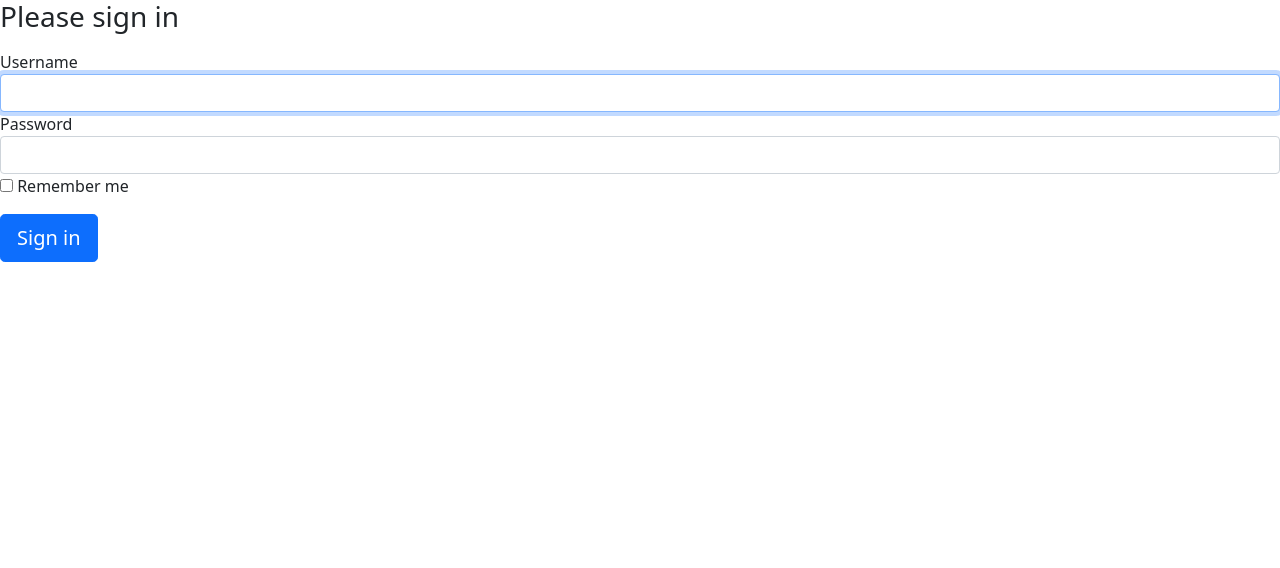
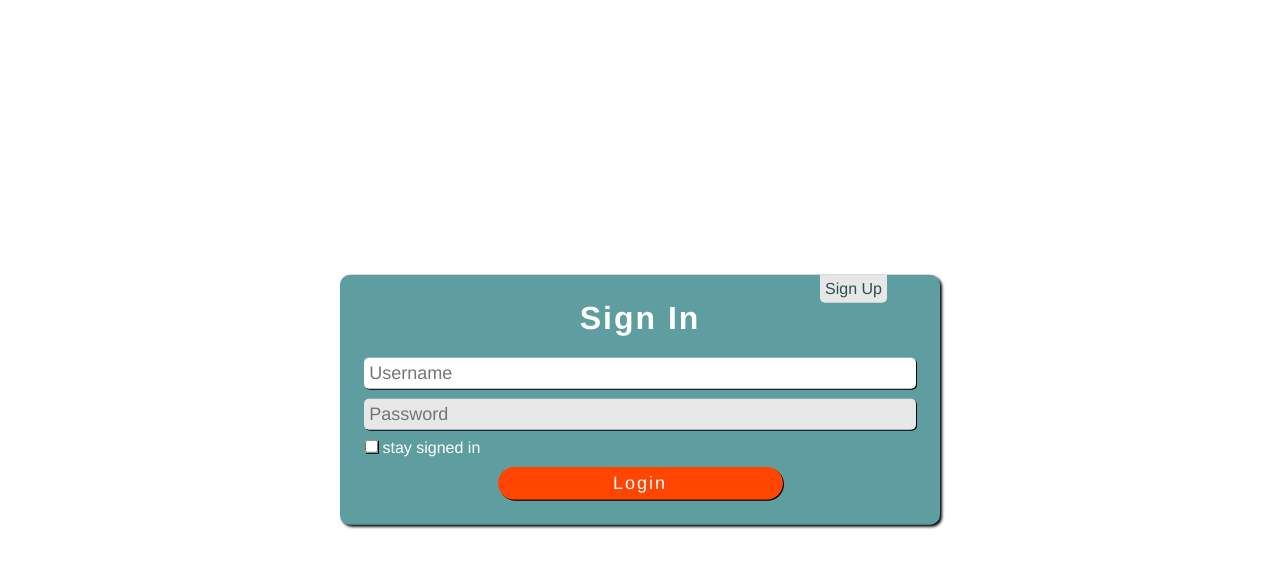
Before and after one commit to mari0theminer/CSS-chat-app, a Symfony app: template app/templates/security/login.html.twig in a window 1280 px wide. Shown: the top 568 px of the page. Run offline with Twig, Linux system fonts and the light colour scheme; the template is opened without the code that fills it, so the values that code supplies are empty; some libraries are stand-ins or nearby versions.

Commit message:
css einbinden

```diff
--- a/app/composer.json
+++ b/app/composer.json
@@ -5,6 +5,7 @@
         "php": "^7.2.5",
         "ext-ctype": "*",
         "ext-iconv": "*",
+        "ext-json": "*",
         "doctrine/doctrine-migrations-bundle": "^2.1",
         "sensio/framework-extra-bundle": "^5.1",
         "symfony/asset": "5.2.*",
@@ -36,8 +37,7 @@
         "symfony/web-link": "5.2.*",
         "symfony/webpack-encore-bundle": "^1.7",
         "symfony/yaml": "5.2.*",
-        "vich/uploader-bundle": "^1.15",
-      "ext-json": "*"
+        "vich/uploader-bundle": "^1.15"
     },
     "require-dev": {
         "symfony/debug-pack": "*",
--- /dev/null
+++ b/app/public/signInStyle.css
@@ -0,0 +1,128 @@
+*{
+    font-family: Helvetica, Arial, sans-serif;
+    color: darkslategrey;
+}
+
+.loginForm{
+    box-shadow: 2px 2px 3px black;
+    border-radius: 10px;
+    width: 600px;
+    margin-left: auto;
+    margin-right: auto;
+    background-color: cadetblue;
+    position: fixed;
+    top: 50%;
+    left: 50%;
+    transform: translate(-50%, -50%);
+}
+
+form{
+    margin: 25px 15px 25px 15px;
+}
+
+label{
+    color: white;
+}
+
+form input[type="checkbox"]{
+    margin: 10px 0px 0px 10px;
+    outline: none;
+    border: none;
+}
+
+form input[type="text"], input[type="password"]{
+    background-color: rgb(231, 231, 231);
+    border: none;
+    padding: 5px;
+    border-radius: 5px;
+    width: 95%;
+    display: block;
+    margin-left: auto;
+    margin-right: auto;
+    margin-top: 10px;
+    font-size: 18px;
+    outline: none;
+}
+
+form input:focus{
+    background-color: white;
+    box-shadow: 1px 1px black;
+}
+
+.signInButton, form input{
+    box-shadow: 1px 1px black;
+}
+
+.signInButton{
+    outline: none;
+    border: 1px solid transparent;
+    border-radius: 20px;
+    width: 50%;
+    display: block;
+    margin-top: 10px;
+    margin-left: auto;
+    margin-right: auto;
+    padding: 5px;
+    background-color: orangered;
+    font-size: 18px;
+    color: white;
+    letter-spacing: 2px;
+}
+
+.signInButton:active{
+    transform: translate(1px, 1px);
+}
+
+.signInButton:hover{
+    cursor: pointer;
+}
+
+h1{
+    color: white;
+    text-align: center;
+    letter-spacing: 2px;
+}
+
+h1:hover{
+    animation: example 5s infinite;
+}
+
+@keyframes example {
+    0% { color: white; }
+    15% { color: orange; }
+    25% { color: orangered; }
+    50% { color: darkred; }
+    75% { color: orangered; }
+    85% { color: orange; }
+    100% { color: white; }
+  }
+
+h5{
+    text-align: center;
+}
+
+.toSignUpPage{
+    text-decoration: none;
+    /* color: white; */
+}
+
+.toSignUpPage:hover{
+    color: white;
+}
+
+.toSignUp{
+    text-decoration: none;
+    position: fixed;
+    top: 0;
+    left: 80%;
+    border: none;
+    outline: none;
+    padding: 5px;
+    border-radius: 0px 0px 5px 5px;
+    background-color: rgb(231, 231, 231);
+}
+
+.toSignUp:hover{
+    color: orangered;
+    cursor: pointer;
+}
--- a/app/templates/base.html.twig
+++ b/app/templates/base.html.twig
@@ -2,10 +2,14 @@
 <html>
 <head>
     <meta charset="UTF-8">
+    <meta name="viewport" content="width=device-width, initial-scale=1.0">
     <title>{% block title %}Welcome!{% endblock %}</title>
     {% block stylesheets %}
-        <link href="https://cdn.jsdelivr.net/npm/bootstrap@5.0.0-beta1/dist/css/bootstrap.min.css" rel="stylesheet" integrity="sha384-giJF6kkoqNQ00vy+HMDP7azOuL0xtbfIcaT9wjKHr8RbDVddVHyTfAAsrekwKmP1" crossorigin="anonymous">
-        <script src="https://cdn.jsdelivr.net/npm/bootstrap@5.0.0-beta1/dist/js/bootstrap.bundle.min.js" integrity="sha384-ygbV9kiqUc6oa4msXn9868pTtWMgiQaeYH7/t7LECLbyPA2x65Kgf80OJFdroafW" crossorigin="anonymous"></script>
+        {# <link href="https://cdn.jsdelivr.net/npm/bootstrap@5.0.0-beta1/dist/css/bootstrap.min.css" rel="stylesheet" integrity="sha384-giJF6kkoqNQ00vy+HMDP7azOuL0xtbfIcaT9wjKHr8RbDVddVHyTfAAsrekwKmP1" crossorigin="anonymous">
+        <script src="https://cdn.jsdelivr.net/npm/bootstrap@5.0.0-beta1/dist/js/bootstrap.bundle.min.js" integrity="sha384-ygbV9kiqUc6oa4msXn9868pTtWMgiQaeYH7/t7LECLbyPA2x65Kgf80OJFdroafW" crossorigin="anonymous"></script>  #}
+        {# <link href="{{ asset('css/signInStyle.css') }}" rel="stylesheet"/> #}
+        {# <link href="signInStyle.css" rel="stylesheet"/> #}
+        <link rel="stylesheet" href="signInStyle.css">
     {% endblock %}
 </head>
 <body>
--- a/app/templates/main/index.html
+++ b/app/templates/main/index.html
@@ -7,7 +7,6 @@
     <title>Document</title>
 </head>
 <body>
-    <div>
     <div class="loginForm">
         <form>
             <h1>Sign In</h1>
@@ -15,14 +14,13 @@
             <input type="text" placeholder="Password" inputmode="email">
             <input type="checkbox" name="rmbrMeBox" id="rmbrMeBox" value="isSignedIn">
             <label for="rmbrMeBox">stay signed in</label>
-                <h5><a href="signUp.html" class="toSignUpPage">Forgot Username/Password?</a>
-                </h5>
+            <!-- <h5><a href="signUp.html" class="toSignUpPage">Forgot Username/Password?</a>
+            </h5> -->
             <button class="signInButton">Login</button>
         </form>
         <a href="signUp.html" class="toSignUp">
             Sign Up
         </a>
     </div>
-    </div>
 </body>
 </html>
--- a/app/templates/main/signUp.html
+++ b/app/templates/main/signUp.html
@@ -12,7 +12,7 @@
             <form>
                 <h1>Sign Up</h1>
                 <input type="text" placeholder="Name">
-                <input type="text" placeholder="Email">
+                <input type="" placeholder="Email">
                 <input type="text" placeholder="Password" inputmode="email">
                 <!-- <h5>Already have an Account? <a href="index.html" class="acc">Sign In</a></h5> -->
                 <button class="signUpButton">Register</button>
--- a/app/templates/security/login.html.twig
+++ b/app/templates/security/login.html.twig
@@ -1,9 +1,9 @@
 {% extends 'base.html.twig' %}
 
-{% block title %}Log in!{% endblock %}
+{% block title %}Sign In{% endblock %}
 
 {% block body %}
-<form method="post">
+{# <form method="post">
     {% if error %}
         <div class="alert alert-danger">{{ error.messageKey|trans(error.messageData, 'security') }}</div>
     {% endif %}
@@ -21,9 +21,8 @@
     <input type="password" name="password" id="inputPassword" class="form-control" required>
 
     <input type="hidden" name="_csrf_token"
-           value="{{ csrf_token('authenticate') }}"
-    >
-            <div class="checkbox mb-3">
+           value="{{ csrf_token('authenticate') }}">
+        <div class="checkbox mb-3">
             <label>
                 <input type="checkbox" name="_remember_me"> Remember me
             </label>
@@ -32,6 +31,30 @@
     <button class="btn btn-lg btn-primary" type="submit">
         Sign in
     </button>
-</form>
+</form> #}
+
+<div class="loginForm">
+{% if error %}
+        <div class="alert alert-danger">{{ error.messageKey|trans(error.messageData, 'security') }}</div>
+    {% endif %}
+
+    {% if app.user %}
+        <div class="mb-3">
+            You are logged in as {{ app.user.username }}, <a href="{{ path('app_logout') }}">Logout</a>
+        </div>
+    {% endif %}
+        <form method="post">
+            <h1>Sign In</h1>
+            <input type="text" placeholder="Username" value="{{ last_username }}" name="username" id"inputUsername" required autofocus>
+            <input type="password" placeholder="Password" name="password" id="inputPassword" required>
+            <input type="hidden" name="_csrf_token" value="{{ csrf_token('authenticate') }}">
+            <input type="checkbox" name="_remember_me">
+            <label for="rmbrMeBox">stay signed in</label>
+            <button type="submit" class="signInButton">Login</button>
+        </form>
+        <a href="Register.html.twig" class="toSignUp">
+            Sign Up
+        </a>
+    </div>
 
 {% endblock %}
--- /dev/null
+++ b/zugang.txt
@@ -0,0 +1,3 @@
+You have create a Super admin
+User Name: admin_9bb9d1182e9f6deeb9a484062e24ad08
+pw: 1e1109359d773e0a5e70f8894025a144
```
Also changed, not shown: app/assets/css/signInStyle.css (added, +128 -0 lines), app/templates/security/Register.html.twig (+14 -1 lines), 1 other file. Lines whose indentation alone changed are shown as unchanged.
